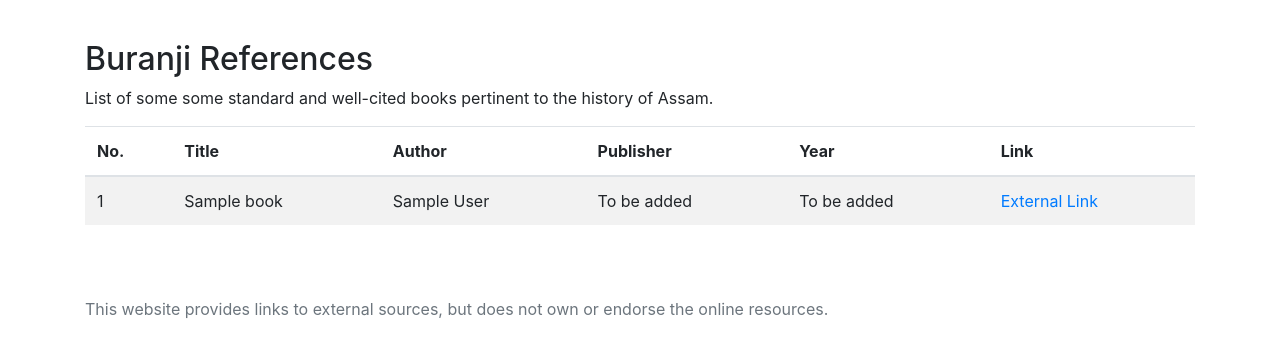
After one commit to kishori82/buranji, a Flask app: page /references in a window 1280 px wide. The commit adds this page. Shown: the top 357 px of the page. Run offline with Flask 3, Linux system fonts and the light colour scheme; tables that the repository leaves empty hold one stand-in row (values such as "Sample post"); some libraries are stand-ins or nearby versions.

Commit message:
added the references

```diff
--- a/models.py
+++ b/models.py
@@ -21,7 +21,7 @@ class Words(db.Model):
     __id = db.Column(db.Integer, primary_key=True)
     id = db.Column(db.Integer)
     word_equiv = db.Column(db.String(100))
-    word_json = db.Column(db.String(20000))
+    word_json = db.Column(db.String(60000))
 
     def __init__(self, word_id, word_equiv, word_json):
         self.id = word_id
--- a/routes.py
+++ b/routes.py
@@ -13,7 +13,7 @@ from utilities import (
     page_match_score,
     page_match_score_v2,
     equivalent_text,
-    merge_word_indices
+    merge_word_indices,
 )
 
 app = create_app()
@@ -25,6 +25,19 @@ def index():
     # names = sorted(list({result.name for result in _results if result.name}))
     # names = []
     return render_template("index.html", results=[], names=[])
+
+
+@app.route("/references", methods=["GET"])
+def references():
+    # get the books
+    books_info = Books.query.order_by(Books.id).all()
+
+    references = []
+    for num, book_info in enumerate(books_info):
+        references.append( (num+1, book_info.title, book_info.author, "To be added", "To be added", book_info.url) )
+
+    # render the list of references
+    return render_template("references.html", references=references)
 
 
 @app.route("/results", methods=["GET"])
@@ -68,7 +81,13 @@ def _search(query, results_per_page, start_index, end_index):
     query = query.replace("য়", "য়").replace("ড়", "ড়")
 
     # split the query into equivalent words, e.g., separated by comma, space
-    query_words_equiv = set([ equivalent_text(x, ignore_suffix=True).strip() for x in re.split(r"[,\s]+", query) if x.strip()])
+    query_words_equiv = set(
+        [
+            equivalent_text(x, ignore_suffix=True).strip()
+            for x in re.split(r"[,\s]+", query)
+            if x.strip()
+        ]
+    )
 
     # Store the query results in an array
     query_results = []
@@ -78,14 +97,14 @@ def _search(query, results_per_page, start_index, end_index):
     # loop over individual query words equivalend
     for query_word in query_words_equiv:
         # get from Word table the json
-        #word_rows = Words.query.filter(Words.word_equiv == query_word).limit(5).all()
+        # word_rows = Words.query.filter(Words.word_equiv == query_word).limit(5).all()
         word_row = Words.query.filter(Words.word_equiv == query_word).first()
 
         word_index = {}
 
         if word_row:
-           # if there is a result/entry for the word then get the json doc and convert to python dict
-           word_index = json.loads(word_row.word_json)
+            # if there is a result/entry for the word then get the json doc and convert to python dict
+            word_index = json.loads(word_row.word_json)
 
         # query results for all suffixes
         query_results.append(word_index)
@@ -112,7 +131,7 @@ def _search(query, results_per_page, start_index, end_index):
                 else:
                     # keep taking set intersection to find out the common pages in each of the books
                     books_pages[book_id] = books_pages[book_id].intersection(
-                        set( query_results[i][book_id].keys() )
+                        set(query_results[i][book_id].keys())
                     )
 
     # now retrieve the actual book title from the Books table and select with book_id
@@ -131,18 +150,27 @@ def _search(query, results_per_page, start_index, end_index):
         for page_no in books_pages[book_id]:
             word_locations = []
             for query_no, query_result in enumerate(query_results):
-                word_locations.append([(query_no, word_loc) for word_loc in query_result[book_id][page_no]] )
+                word_locations.append(
+                    [
+                        (query_no, word_loc)
+                        for word_loc in query_result[book_id][page_no]
+                    ]
+                )
 
-                #print(page_no, query_result[book_id][page_no])
+                # print(page_no, query_result[book_id][page_no])
             page_score = page_match_score_v2(word_locations)
-            results.append((book_id, title, author, url, "some text", page_no, page_score))
+            results.append(
+                (book_id, title, author, url, "some text", page_no, page_score)
+            )
     results.sort(key=lambda x: int(x[6]), reverse=False)
 
     num_pages = len(results) // results_per_page
     # data = [ (title, text, page_no) for _, title, text, page_no in results[start_index:end_index] ]
 
     data = []
-    for book_id, title, author, url, _, page_no, page_score in results[start_index:end_index]:
+    for book_id, title, author, url, _, page_no, page_score in results[
+        start_index:end_index
+    ]:
         content = Content.query.filter(
             Content.book_id == book_id, Content.page_no == page_no
         ).first()
@@ -150,16 +178,16 @@ def _search(query, results_per_page, start_index, end_index):
         # for query_word in query_words:
         #   modified_texts.append(re.sub(query_word, f"<strong>{query_word}</strong> ",  substring_around(content.text, query_word, around=150)))
 
-        modified_texts = text_with_query_words(content.text, query_words_equiv, delta=20)
-        #match_score = page_match_score(content.text, query_words_equiv)
+        modified_texts = text_with_query_words(
+            content.text, query_words_equiv, delta=20
+        )
+        # match_score = page_match_score(content.text, query_words_equiv)
 
-        data.append(
-            (title, author, url, "<br>...".join(modified_texts), page_no)
-        )
+        data.append((title, author, url, "<br>...".join(modified_texts), page_no))
 
     # sort by the match score in ascending
-    #_data.sort(key=lambda x: x[5])
+    # _data.sort(key=lambda x: x[5])
 
-    #data = [(x[0], x[1], x[2], x[3], x[4]) for x in _data]
+    # data = [(x[0], x[1], x[2], x[3], x[4]) for x in _data]
 
     return num_pages, data
--- /dev/null
+++ b/templates/references.html
@@ -0,0 +1,65 @@
+<!DOCTYPE html>
+<html>
+<head>
+	<title>Buranji References</title>
+	<meta name="viewport" content="width=device-width, initial-scale=1">
+	<link rel="stylesheet" href="https://maxcdn.bootstrapcdn.com/bootstrap/4.5.2/css/bootstrap.min.css">
+    <style>
+
+        .container {
+        margin: 40px auto 0;
+        }
+
+        td {
+            vertical-align: middle;
+        }
+    </style>
+
+</head>
+
+
+
+<body>
+
+	<div class="container">
+		<h2>Buranji References</h2>
+		<p>List of some some standard and well-cited books pertinent to the history of Assam.</p>
+		<table class="table table-striped table-hover">
+			<thead>
+				<tr>
+					<th>No.</th>
+					<th>Title</th>
+					<th>Author</th>
+					<th>Publisher</th>
+					<th>Year</th>
+					<th>Link</th>
+				</tr>
+			</thead>
+			<tbody>
+                        {% for num, title, author, publisher, year, url in references %}
+
+				<tr>
+					<td>{{ num }}</td>
+					<td>{{ title }}</td>
+					<td>{{ author }}</td>
+					<td>{{ publisher }}</td>
+					<td>{{ year }}</td>
+					<td><a href= "{{ url }} " >External Link</a></td>
+				</tr>
+                        {% endfor %}
+			</tbody>
+		</table>
+	</div>
+
+	<footer class="footer mt-auto py-3">
+		<div class="container">
+			<span class="text-muted">This website provides links to external sources, but does not own or endorse the online resources.</span>
+		</div>
+	</footer>
+
+	<script src="https://ajax.googleapis.com/ajax/libs/jquery/3.5.1/jquery.min.js"></script>
+	<script src="https://cdnjs.cloudflare.com/ajax/libs/popper.js/1.16.0/umd/popper.min.js"></script>
+	<script src="https://maxcdn.bootstrapcdn.com/bootstrap/4.5.2/js/bootstrap.min.js"></script>
+
+</body>
+</html>
--- a/utilities/check_search_results.py
+++ b/utilities/check_search_results.py
@@ -3,9 +3,8 @@ import time
 from urllib.parse import urlencode
 
 if __name__ == "__main__":
-    url = "http://127.0.0.1:5000/results"
-    # url = 'http://buranji.com/search'
-    #url = 'http://buranji.com/results'
+    #url = "http://127.0.0.1:5000/results"
+    url = 'http://buranji.com/results'
     queries = [
         " চুকাফা   ",
         "Assam,Sibsagar",
--- a/utilities/create-word-index.py
+++ b/utilities/create-word-index.py
@@ -72,7 +72,6 @@ def convert_to_assamese(text):
     # Use a regular expression to find all Bengali Unicode points in the text
     regex = "[" + re.escape("".join(unicode_map.keys())) + "]"
     matches = re.findall(regex, text)
-    print(matches)
 
     # Replace each Bengali Unicode point with its corresponding Assamese Unicode point
     for match in matches:
@@ -99,6 +98,7 @@ def insert_words_to_db(db, index_array):
         if len(value) > 60000:
             print(f"skipping excessively popular word {word_equiv}", len(value))
             continue
+
 
         db.session.add(Words(index, word_equiv,  value))
 
```
Also changed, not shown: templates/index.html (+10 -0 lines), utilities/test_site_throughput.py (+21 -9 lines).
